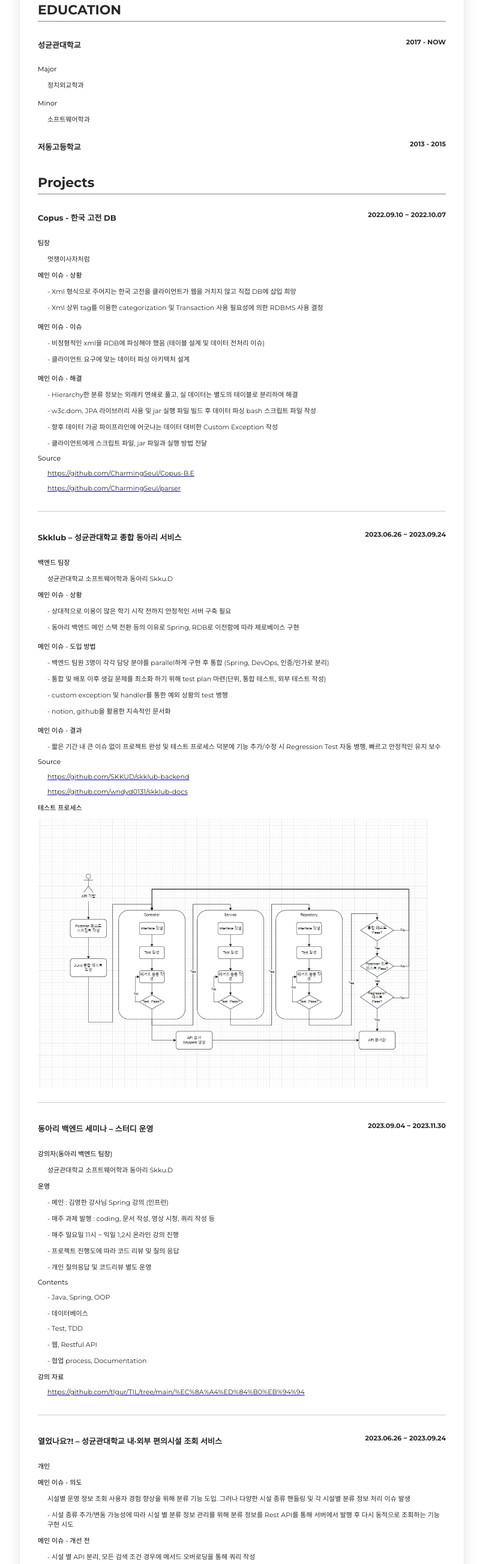
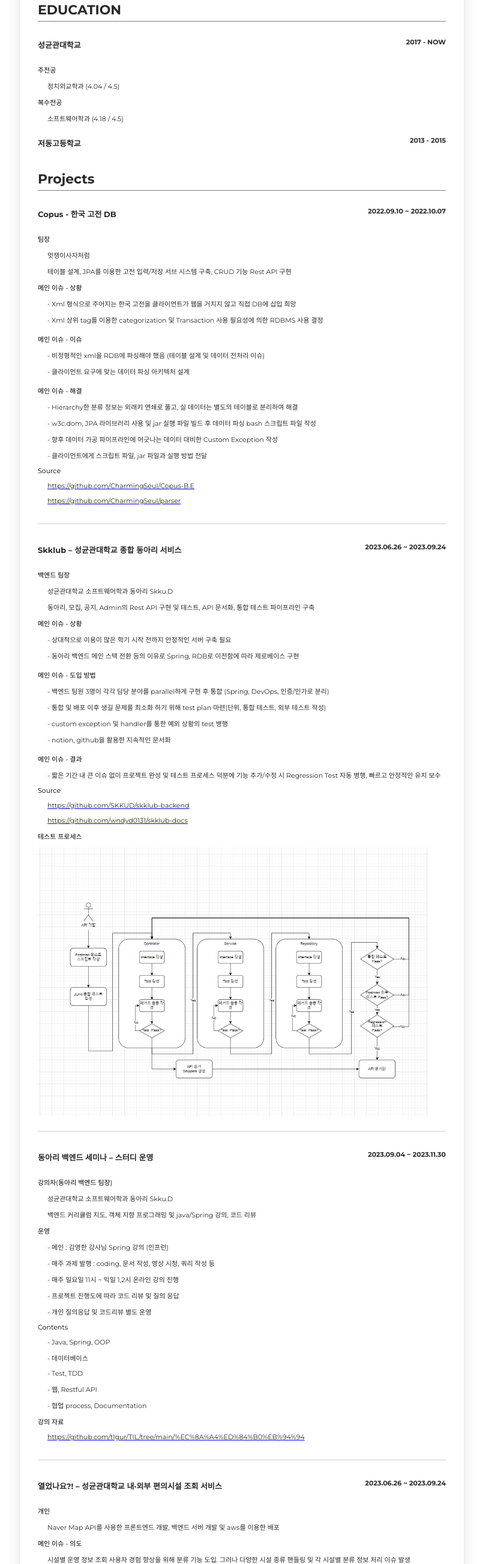
Before and after one commit to tlgur/-, a plain HTML site: page index.html in a window 1280 px wide. Shown: the part 1199-3807 px from the top of the page at 60% size, without its empty margins (237-1042 px from the left). Drawn offline with Linux system fonts and the light colour scheme.

Commit message:
프로젝트 별 수행 역할 추가 및 학점 추가

```diff
--- a/index.html
+++ b/index.html
@@ -84,12 +84,10 @@
                 <p class="title-text">성균관대학교</p>
                 <p class="year-text">2017 - NOW</p>
             </div>
-            <p class="desc-text">Major
-            <p class="desc-subtext">정치외교학과</p>
-            </p>
-            <p class="desc-text">Minor
-            <p class="desc-subtext">소프트웨어학과</p>
-            </p>
+            <p class="desc-text">주전공</p>
+            <p class="desc-subtext">정치외교학과 (4.04 / 4.5)</p>
+            <p class="desc-text">복수전공</p>
+            <p class="desc-subtext">소프트웨어학과 (4.18 / 4.5)</p>
         </div>
 
         <div>
@@ -110,6 +108,7 @@
             </div>
             <p class="desc-text">팀장
             <p class="desc-subtext">멋쟁이사자처럼</p>
+            <p class="desc-subtext">테이블 설계, JPA를 이용한 고전 입력/저장 서브 시스템 구축, CRUD 기능 Rest API 구현</p>
 
             <p class="desc-text">메인 이슈 - 상황</p>
             <p class="desc-subtext">
@@ -146,6 +145,7 @@
             </div>
             <p class="desc-text">백엔드 팀장
             <p class="desc-subtext">성균관대학교 소프트웨어학과 동아리 Skku.D</p>
+            <p class="desc-subtext">동아리, 모집, 공지, Admin의 Rest API 구현 및 테스트, API 문서화, 통합 테스트 파이프라인 구축</p>
 
             <p class="desc-text">메인 이슈 - 상황</p>
             <p class="desc-subtext">
@@ -184,6 +184,7 @@
             </div>
             <p class="desc-text">강의자(동아리 백엔드 팀장)
             <p class="desc-subtext">성균관대학교 소프트웨어학과 동아리 Skku.D</p>
+            <p class="desc-subtext">백엔드 커리큘럼 지도, 객체 지향 프로그래밍 및 java/Spring 강의, 코드 리뷰</p>
 
             <p class="desc-text">운영</p>
             <p class="desc-subtext">- 메인 : 김영한 강사님 Spring 강의 (인프런)</p>
@@ -214,7 +215,8 @@
                 <p class="year-text">2023.06.26 ~ 2023.09.24
                 </p>
             </div>
-            <p class="desc-text">개인
+            <p class="desc-text">개인</p>
+            <p class="desc-subtext">Naver Map API를 사용한 프론트엔드 개발, 백엔드 서버 개발 및 aws를 이용한 배포</p>
 
             <p class="desc-text">메인 이슈 - 의도</p>
             <p class="desc-subtext">시설별 운영 정보 조회 사용자 경험 향상을 위해 분류 기능 도입. 그러나 다양한
@@ -251,6 +253,7 @@
             </div>
             <p class="desc-text">백엔드 팀원
             <p class="desc-subtext">성균관대학교 소프트웨어공학개론 팀프로젝트</p>
+            <p class="desc-subtext">백엔드 API 디자인, 구현, 테스트, 문서화, java code 실행 시간 측정 및 코드 검증 기능 구현</p>
 
             <p class="desc-text">메인 이슈 - 상황</p>
             <p class="desc-subtext">
@@ -279,6 +282,7 @@
             </div>
             <p class="desc-text">백엔드 팀원
             <p class="desc-subtext">성균관대학교 개발동아리 연합</p>
+            <p class="desc-subtext">Open API 연동, DB 설계 및 데이터 입력 파이프라인 구축, 레시피 동적 조회 기능 구현</p>
 
             <p class="desc-text">메인 이슈 - 상황</p>
             <p class="desc-subtext">- 레시피 조회 API 응답값인 Open API 요청 key(index)값 탐색 및 DB에 영속화 필요</p>
```
